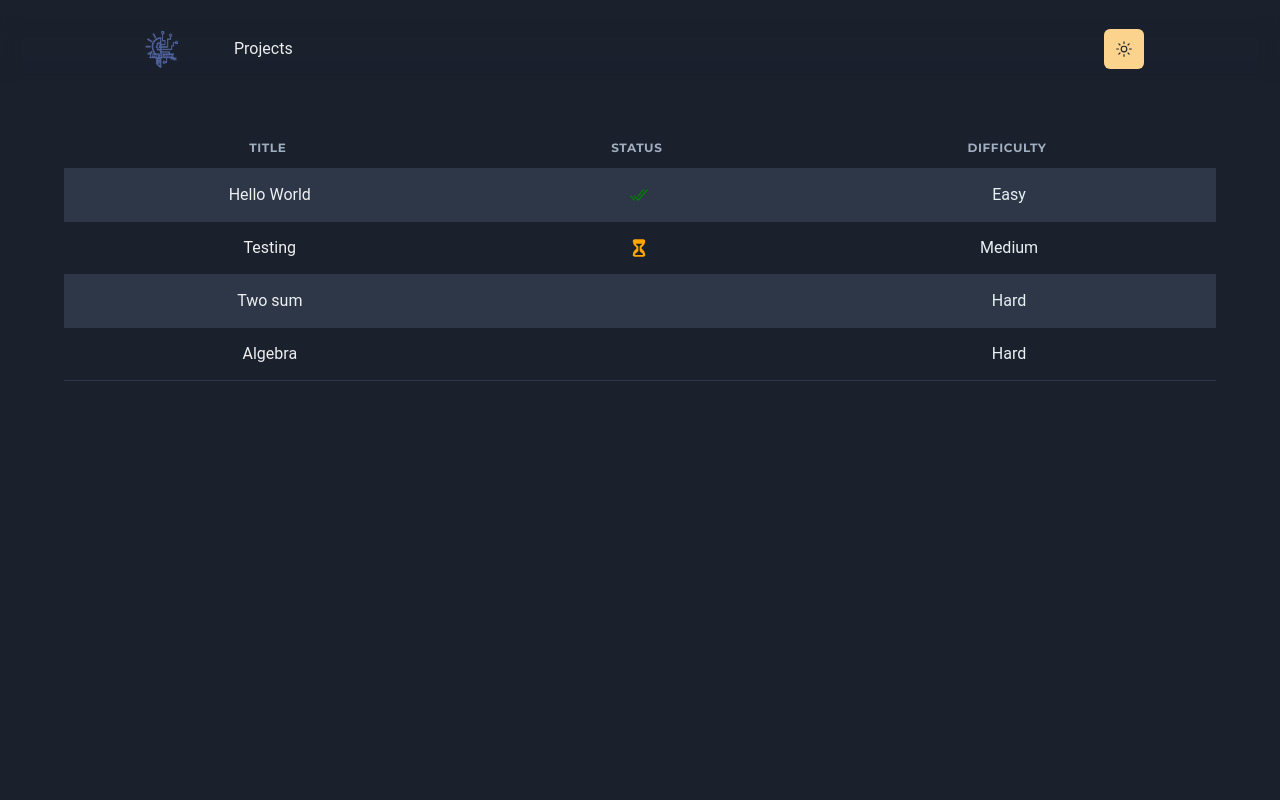
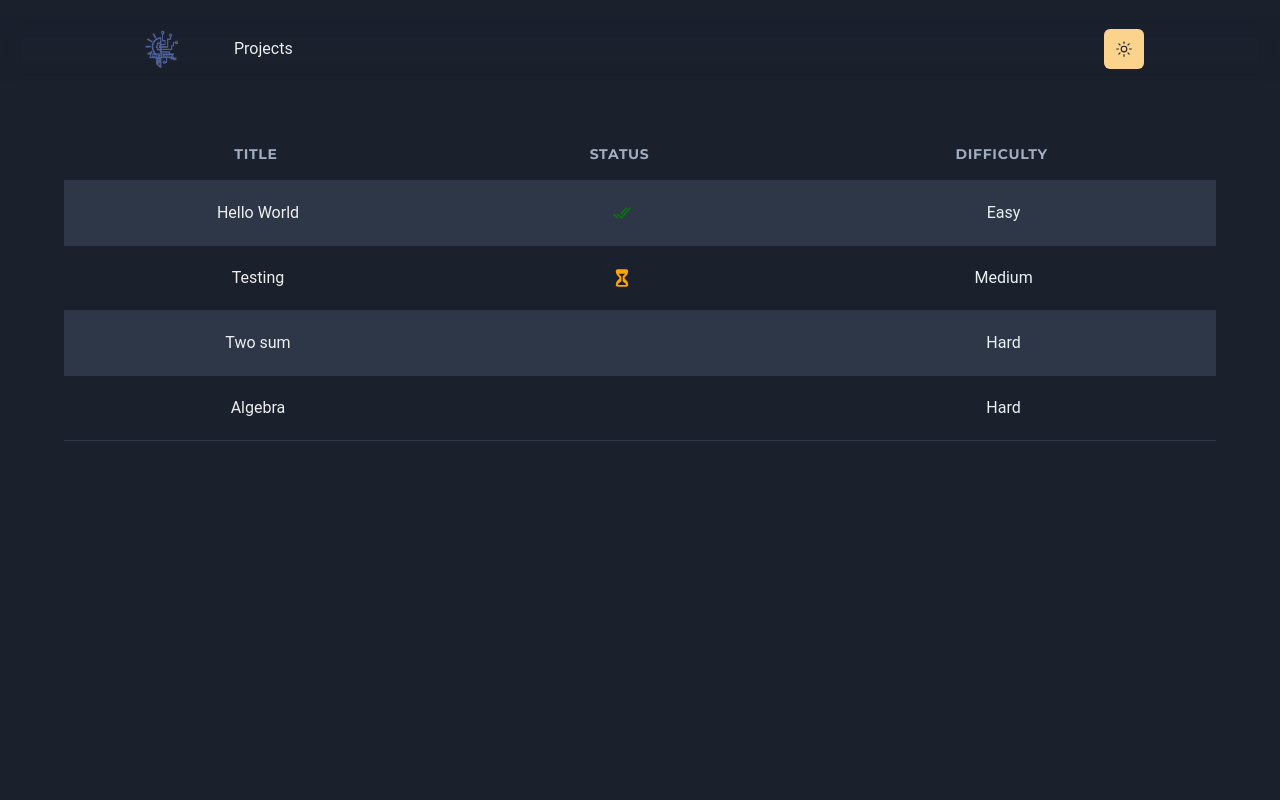
Before and after one commit to moodyKroko/fyp-project-23, a Next.js app in the folder frontend/: page /projects in a window 1280 px wide. Shown: the top 800 px of the page. Built offline with nearby package versions, Linux system fonts and the light colour scheme.

Commit message:
fix: table meta data

```diff
--- a/frontend/pages/projects/index.tsx
+++ b/frontend/pages/projects/index.tsx
@@ -107,29 +107,23 @@ const DataTable = ({ data, columns }) => {
 
   return (
     <TableContainer>
-      <Table variant={'striped'}>
+      <Table size={'lg'} variant={'striped'}>
         <Thead>
           {table.getHeaderGroups().map(headerGroup => (
             <Tr key={headerGroup.id}>
-              {headerGroup.headers.map(header => {
-                const meta: any = header.column.columnDef.meta
-                return (
-                  <>
+              {headerGroup.headers.map(header => (
                 <Th
                   key={header.id}
                   onClick={header.column.getToggleSortingHandler()}
-                      isNumeric={meta?.isNumeric}
+                  _hover={{ cursor: 'pointer' }}
                 >
-                      <Box
+                  <Box justifyContent={'center'} display={'flex'} style={{ gap: 4 }}>
+                    {flexRender(header.column.columnDef.header, header.getContext())}
+                    <chakra.span
+                      display={'flex'}
                       justifyContent={'center'}
-                        display={'flex'}
-                        style={{ gap: 4 }}
+                      onClick={header.column.getToggleSortingHandler()}
                     >
-                        {flexRender(
-                          header.column.columnDef.header,
-                          header.getContext()
-                        )}
-                        <chakra.span>
                       {header.column.getIsSorted() ? (
                         header.column.getIsSorted() === 'desc' ? (
                           <IoCaretDown aria-label="sorted descending" />
@@ -140,25 +134,20 @@ const DataTable = ({ data, columns }) => {
                     </chakra.span>
                   </Box>
                 </Th>
-                  </>
-                )
-              })}
+              ))}
             </Tr>
           ))}
         </Thead>
         <Tbody>
           {table.getRowModel().rows.map(row => (
             <Tr key={row.id}>
-              {row.getVisibleCells().map(cell => {
-                const meta: any = cell.column.columnDef.meta
-                return (
-                  <Td key={cell.id} isNumeric={meta?.isNumeric}>
+              {row.getVisibleCells().map(cell => (
+                <Td key={cell.id}>
                   <Box display={'flex'} justifyContent={'center'}>
                     {flexRender(cell.column.columnDef.cell, cell.getContext())}
                   </Box>
                 </Td>
-                )
-              })}
+              ))}
             </Tr>
           ))}
         </Tbody>
```
Lines whose indentation alone changed are shown as unchanged.
